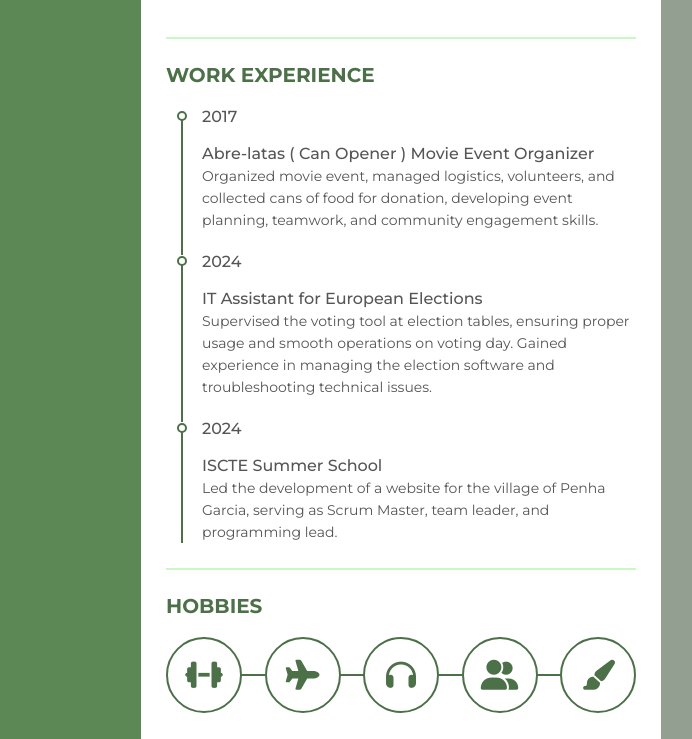
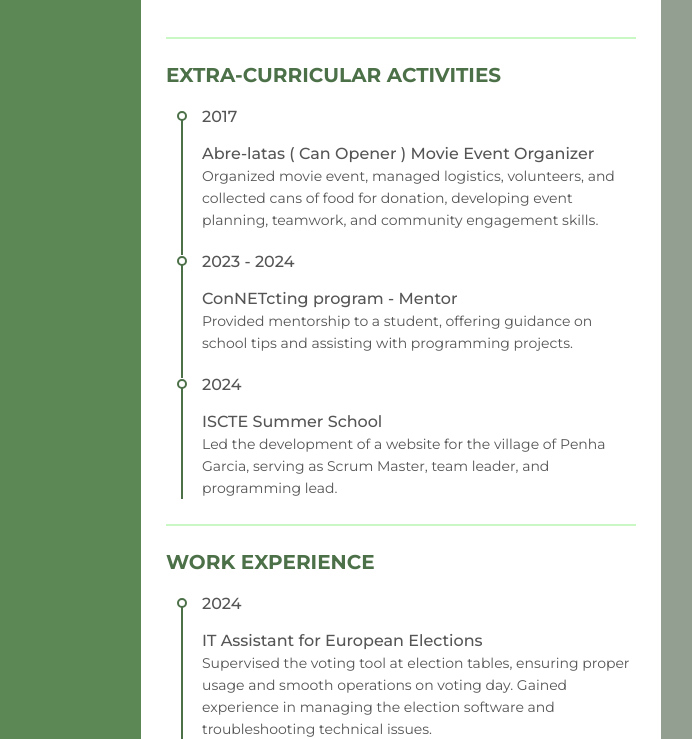
Before and after one commit to MariaSATC/resume, a plain HTML site: page index.html in a window 1280 px wide. Shown: the part 1503-2242 px from the top of the page, 379-1071 px from the left. Drawn offline with Linux system fonts and the light colour scheme.

Commit message:
separated activities from work

```diff
--- a/index.html
+++ b/index.html
@@ -198,10 +198,10 @@
             </ul>
         </div>
 
-        <!-- Work Experience -->
+        <!-- Extra-Curricular activities -->
         <div class="resume_item resume_education">
             <div class="title">
-                <p class="bold">Work Experience</p>
+                <p class="bold">Extra-Curricular activities</p>
             </div>
             <ul>
                 <li>
@@ -215,20 +215,36 @@
                   </li>
 
                   <li>
+                    <div class="date">2023 - 2024 </div>
+                    <div class="info">
+                        <p class="semi-bold">ConNETcting program - Mentor</p>
+                        <p>Provided mentorship to a student, offering guidance on school tips and assisting with programming projects.</p>
+                    </div>
+                </li>
+
+                <li>
+                    <div class="date">2024 </div>
+                    <div class="info">
+                        <p class="semi-bold">ISCTE Summer School</p>
+                        <p>Led the development of a website for the village of Penha Garcia, serving as Scrum Master, team leader, and programming lead.</p>
+                    </div>
+                </li>
+            </ul>
+        </div>
+
+        <!-- Work Experience -->
+        <div class="resume_item resume_education">
+            <div class="title">
+                <p class="bold">Work Experience</p>
+            </div>
+            <ul>
+                  <li>
                     <div class="date">2024 </div>
                     <div class="info">
                         <p class="semi-bold">IT Assistant for European Elections</p>
                         <p> Supervised the voting tool at election tables, ensuring proper usage and smooth operations on voting day. Gained experience in managing the election software and troubleshooting technical issues.</p>
                     </div>
                   </li>
-
-                  <li>
-                    <div class="date">2024 </div>
-                    <div class="info">
-                        <p class="semi-bold">ISCTE Summer School</p>
-                        <p>Led the development of a website for the village of Penha Garcia, serving as Scrum Master, team leader, and programming lead.</p>
-                    </div>
-                </li>
             </ul>
         </div>
 
```
